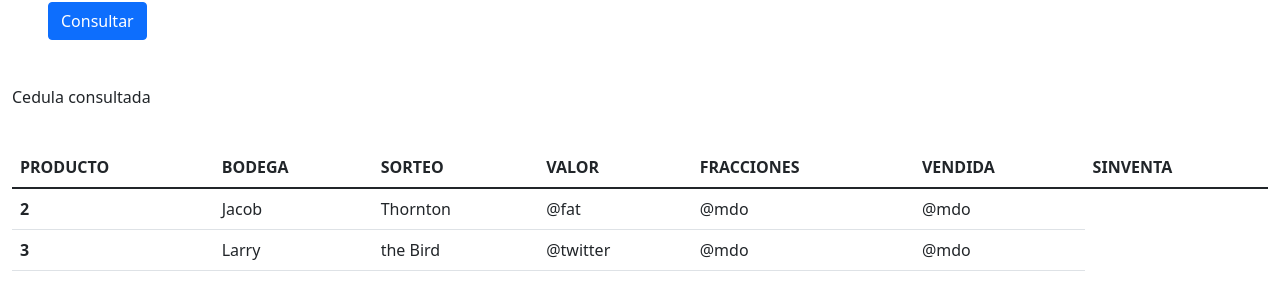
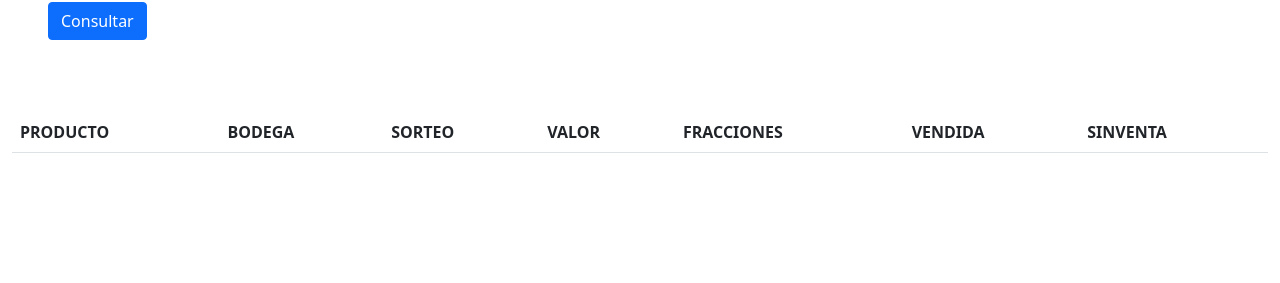
Before and after one commit to alejandromoralesloaiza90/consultasMovilSSV_2, an Angular app: page /inventarioRaspa in a window 1280 px wide. Shown: the part 517-800 px from the top of the page. Built offline with nearby package versions, Linux system fonts and the light colour scheme.

Commit message:
inventario raspa y consulta premio

```diff
--- a/src/app/component-validacion-fracciones/component-validacion-fracciones.component.ts
+++ b/src/app/component-validacion-fracciones/component-validacion-fracciones.component.ts
@@ -43,7 +43,7 @@ export class ComponentValidacionFraccionesComponent implements OnInit {
         this.ocultarTexto = true;
         this.cargando = false;
         this.mostrarTabla = true;
-      })
+      });
       this.validacionRed = true;
 
     } else {
@@ -75,11 +75,8 @@ export class ComponentValidacionFraccionesComponent implements OnInit {
       this.mostrarTabla = false;
       this.ocultarTexto = false;
       this.consultasFracciones = [""];
-      console.log("hola");
       this.validacionRed = true;
       this.condicion = "";
-    } else {
-      console.log("tiene datos");
     }
   }
 
--- a/src/app/consulta-premios.service.ts
+++ b/src/app/consulta-premios.service.ts
@@ -8,7 +8,7 @@ export class ConsultaPremiosService {
 
   constructor(private http:HttpClient) { }
 
-  cargarConsultaPremios(){
-    return this.http.get("https://pokeapi.co/api/v2/pokemon/ditto");
+  cargarConsultaPremios(serie:string, numero:string){
+    return this.http.get(`https://10.25.1.137:3000/premios/'${serie}'/'${numero}'`);
   }
 }
--- a/src/app/consulta-premios/consulta-premios.component.html
+++ b/src/app/consulta-premios/consulta-premios.component.html
@@ -7,11 +7,11 @@
     <br>
     <div class="row">
         <div class="col-md-12 px-5">
-        <form [formGroup]="myForm" (ngSubmit)="onSubmit()">
+        <form [formGroup]="myForm" (ngSubmit)="onSubmit(serie.value, numero.value)">
             <label for="">Por favor digite la serie</label><br>
-            <input class="form-control mt-3" (ngModelChange)="quitarMensajesError(serie.value , numero.value )" [ngStyle]="{'border-color':(validacionRed==false)?'red':'black'} " placeholder="Ingrese la serie"  class="form-control mt-3  " #serie formControlName="serie" type="text"><br>
+            <input class="form-control mt-3" (ngModelChange)="quitarMensajesError(serie.value , numero.value )" [ngStyle]="{'border-color':(validacionRed==false)?'red':'black'} " placeholder="Ingrese la serie"  class="form-control mt-3  " #serie formControlName="serie" type="text" (ngModelChange)="mostrarTabla=false" (ngModelChange)="ocultarTexto=false"><br>
             <label for="">Digite el número</label>
-            <input (ngModelChange)="quitarMensajesError(serie.value , numero.value )" class="form-control mt-3" [ngStyle]="{'border-color':(validacionRed==false)?'red':'black'} " placeholder="Ingrese el número"  class="form-control mt-3  " #numero formControlName="numero" type="text"><br>
+            <input (ngModelChange)="quitarMensajesError(serie.value , numero.value )" class="form-control mt-3" [ngStyle]="{'border-color':(validacionRed==false)?'red':'black'} " placeholder="Ingrese el número"  class="form-control mt-3  " #numero formControlName="numero" type="text" (ngModelChange)="mostrarTabla=false" (ngModelChange)="ocultarTexto=false"><br>
             <h6 class="condicion" > {{condicion}} </h6>
             <input class="btn btn-primary mt-2" value="Consultar" (click)="premios1(serie.value,numero.value)" type="submit">
 
@@ -21,10 +21,11 @@
 
     <div class="row">
         <div class="col-md-12">
-        <h6>Serie consultada: </h6>
-        <p>{{serie2}}</p>
-        <h6>Número consultada: </h6>
-        <p>{{numero2}}</p>
+            <h6 class="mt-2" *ngIf="cargando" >CARGANDO INFORMACIÓN, POR FAVOR ESPERE</h6>
+            <h6 class="mt-3" *ngIf="ocultarTexto">SERIE: </h6>
+            <p class="mt-2" *ngIf="ocultarTexto">{{serie2}}</p>
+            <h6 class="mt-3" *ngIf="ocultarTexto">NÚMERO: </h6>
+            <p class="mt-2" *ngIf="ocultarTexto">{{numero2}}</p>
         </div>
     </div>
 
@@ -35,37 +36,18 @@
             <table class="table">
             <thead>
                 <tr>
-                <th scope="col">PRODUCTO</th>
-                <th scope="col">BODEGA</th>
-                <th scope="col">SORTEO</th>
-                <th scope="col">VALOR</th>
-                <th scope="col">FRACCIONES</th>
-                <th scope="col">VENDIDA</th>
-                <th scope="col">SINVENTA</th>
+                    <th scope="col">LOTERIA</th>
+                    <th scope="col">FECHA</th>
+                    <th scope="col">VALOR</th>
                 </tr>
             </thead>
-            <tbody>
+            <tbody *ngIf="mostrarTabla">
                 <tr *ngFor="let fracciones of consultasPremio">
-                <th scope="row">1</th>
-                <td>{{fracciones.name}}</td>
+                    <td>{{fracciones[2]}}</td>
+                    <td>{{fracciones[3].substr(0,10)}}</td>
+                    <td>{{fracciones[4]}}</td>
+                </tr>
 
-                </tr>
-                <tr>
-                <th scope="row">2</th>
-                <td>Jacob</td>
-                <td>Thornton</td>
-                <td>@fat</td>
-                <td>@mdo</td>
-                <td>@mdo</td>
-                </tr>
-                <tr>
-                <th scope="row">3</th>
-                <td>Larry</td>
-                <td>the Bird</td>
-                <td>@twitter</td>
-                <td>@mdo</td>
-                <td>@mdo</td>
-                </tr>
             </tbody>
             </table>
         </div>
--- a/src/app/consulta-premios/consulta-premios.component.ts
+++ b/src/app/consulta-premios/consulta-premios.component.ts
@@ -18,23 +18,31 @@ export class ConsultaPremiosComponent implements OnInit {
     this.myForm=this.vali.validarSerie();
   }
 
-
+  //Se inicializan las variables
   myForm: any;
-
+  mostrarTabla:boolean = true;
+  cargando: boolean = false;
+  ocultarTexto:boolean = false;
   validacionRed: boolean = true;
   condicion: string = "";
   serie2:any="";
   numero2:any="";
   consultasPremio: any[]=[];
+
   //Se verifica la validación del formulario
-  onSubmit() {
+  onSubmit(serie:string, numero:string) {
 
+    if(serie.length<=3 && numero.length<=15){
+      this.cargando=true;
+    }
     if (this.myForm.valid) {
 
-      this.premio.cargarConsultaPremios().subscribe(premio=> {
+      this.premio.cargarConsultaPremios(serie, numero).subscribe(premio=> {
         this.consultasPremio = Object.values(premio);
-      this.condicion = "";
-
+        this.condicion = "";
+        this.ocultarTexto = true;
+        this.cargando = false;
+        this.mostrarTabla = true;
       });
       this.validacionRed = true;
     } else {
@@ -60,11 +68,11 @@ export class ConsultaPremiosComponent implements OnInit {
 
   //validamos los mensajes de error  al borrar lo escrito en el input
   quitarMensajesError(serie:string , numero:string ) {
-    if (serie=="" && numero=="" )  {
+    if (serie=="" && numero=="")  {
+      this.mostrarTabla = false;
+      this.ocultarTexto = false;
       this.validacionRed = true;
       this.condicion = "";
-    } else {
-      console.log("tiene datos");
     }
   }
 }
--- a/src/app/inventario-raspa.service.ts
+++ b/src/app/inventario-raspa.service.ts
@@ -9,10 +9,8 @@ export class InventarioRaspaService {
 
   constructor(private httpClient: HttpClient) { }
 
-  url: string = "http://localhost/pruebaPHP/";
-
-  cargarRaspas() {
-    return this.httpClient.get("http://localhost/pruebaPHP/databaseConect.php");
+  cargarRaspas(cedula:string) {
+    return this.httpClient.get(`https://10.25.1.137:3000/inventarioraspe/${cedula}`);
   }
 
 
--- a/src/app/inventario-raspa/inventario-raspa.component.html
+++ b/src/app/inventario-raspa/inventario-raspa.component.html
@@ -7,12 +7,9 @@
       <br>
       <div class="row">
         <div class="col-md-12 px-5 ">
-          <form [formGroup]="myForm" (ngSubmit)="onSubmit()" class=""  action="">
+          <form [formGroup]="myForm" (ngSubmit)="onSubmit(cedula.value)" class=""  action="">
             <label for="">Por favor digite su cedula</label>
-
-
-            <input placeholder="Ingrese su numero de cedula" (ngModelChange)="quitarMensajesError(cedula.value)" formControlName="cedulavalidar" [ngStyle]="{'border-color':(validacionRed==false)?'red':'black'} "  class="form-control mt-3" #cedula  type="text">
-
+            <input placeholder="Ingrese su numero de cedula" (ngModelChange)="quitarMensajesError(cedula.value)" formControlName="cedulavalidar" [ngStyle]="{'border-color':(validacionRed==false)?'red':'black'} "  class="form-control mt-3" #cedula  type="text" (ngModelChange)="mostrarTabla=false" (ngModelChange)="ocultarTexto=false">
             <h6 class="condicion" > {{condicion}} </h6>
             <input class="btn btn-primary mt-2"value="Consultar" (click)="inventarioRaspa(cedula.value)"   type="submit">
 
@@ -22,8 +19,9 @@
 
       <br><br><div class="row">
         <div class="col-md-12">
-          <h6>Cedula consultada</h6>
-          <p> {{cedulaInventario}} </p>
+          <h6 class="mt-2" *ngIf="cargando" >CARGANDO INFORMACIÓN, POR FAVOR ESPERE</h6>
+          <h6 class="mt-2" *ngIf="ocultarTexto" >Cedula consultada</h6>
+          <p *ngIf="ocultarTexto"> {{cedulaInventario}} </p>
         </div>
       </div>
 
@@ -43,29 +41,16 @@
                   <th scope="col">SINVENTA</th>
                 </tr>
               </thead>
-              <tbody>
+              <tbody *ngIf="mostrarTabla">
                 <tr *ngFor="let recorrer of inventarioRaspas" >
 
-                  <td> {{recorrer.id}} </td>
-                  <td> {{recorrer.nombre}} </td>
-                  <td> {{recorrer.apellido}} </td>
-                  <td> {{recorrer.celular}} </td>
-                </tr>
-                <tr>
-                  <th scope="row">2</th>
-                  <td>Jacob</td>
-                  <td>Thornton</td>
-                  <td>@fat</td>
-                  <td>@mdo</td>
-                  <td>@mdo</td>
-                </tr>
-                <tr>
-                  <th scope="row">3</th>
-                  <td>Larry</td>
-                  <td>the Bird</td>
-                  <td>@twitter</td>
-                  <td>@mdo</td>
-                  <td>@mdo</td>
+                  <td> {{recorrer[1]}} </td>
+                  <td> {{recorrer[3]}} </td>
+                  <td> {{recorrer[4]}} </td>
+                  <td> {{recorrer[5]}} </td>
+                  <td> {{recorrer[6]}} </td>
+                  <td> {{recorrer[7]}} </td>
+                  <td> {{recorrer[8]}} </td>
                 </tr>
               </tbody>
             </table>
--- a/src/app/inventario-raspa/inventario-raspa.component.ts
+++ b/src/app/inventario-raspa/inventario-raspa.component.ts
@@ -17,21 +17,29 @@ export class InventarioRaspaComponent implements OnInit {
     this.myForm = this.vali.validarCedula();
   }
 
+  //se inicializan las variables
+  mostrarTabla:boolean = true;
+  cargando: boolean = false;
+  ocultarTexto:boolean = false;
   myForm: any;
   validacionRed: boolean = true;
   condicion: string = "";
   inventarioRaspas: any[] = [];
   cedulaInventario: string = "";
 
-  onSubmit() {
+  onSubmit(cedulas:string) {
+
+    if (cedulas.length<=10) {
+      this.cargando = true;
+    }
 
     if (this.myForm.valid) {
-
-      this.raspas.cargarRaspas().subscribe(premiosRaspa => {
-        console.log(premiosRaspa);
-      this.inventarioRaspas = Object.values(premiosRaspa);
-      this.condicion = "";
-
+      this.raspas.cargarRaspas(cedulas).subscribe(raspas => {
+      this.inventarioRaspas = Object.values(raspas);
+        this.condicion = "";
+        this.ocultarTexto = true;
+        this.cargando = false;
+        this.mostrarTabla = true;
       });
       this.validacionRed = true;
     } else {
@@ -54,10 +62,10 @@ export class InventarioRaspaComponent implements OnInit {
 
   quitarMensajesError(cedula:string) {
     if (cedula=="") {
+      this.mostrarTabla = false;
+      this.ocultarTexto = false;
       this.validacionRed = true;
       this.condicion = "";
-    } else {
-      console.log("tiene datos");
     }
   }
 
--- a/src/app/validaciones-cedula.service.ts
+++ b/src/app/validaciones-cedula.service.ts
@@ -39,7 +39,7 @@ export class ValidacionesCedulaService {
   //función validar transacciones del día
   validarSerie(){
     this.myForm = this.fb.group({
-      serie: ['', [Validators.required, Validators.maxLength(3), Validators.pattern('[0-9 ]*')]],
+      serie: ['', [Validators.required, Validators.maxLength(3), Validators.pattern('[A-Za-z0-9 ]*')]],
       numero: ['', [Validators.required, Validators.maxLength(15), Validators.pattern('[0-9 ]*')]]
     })
 
```
